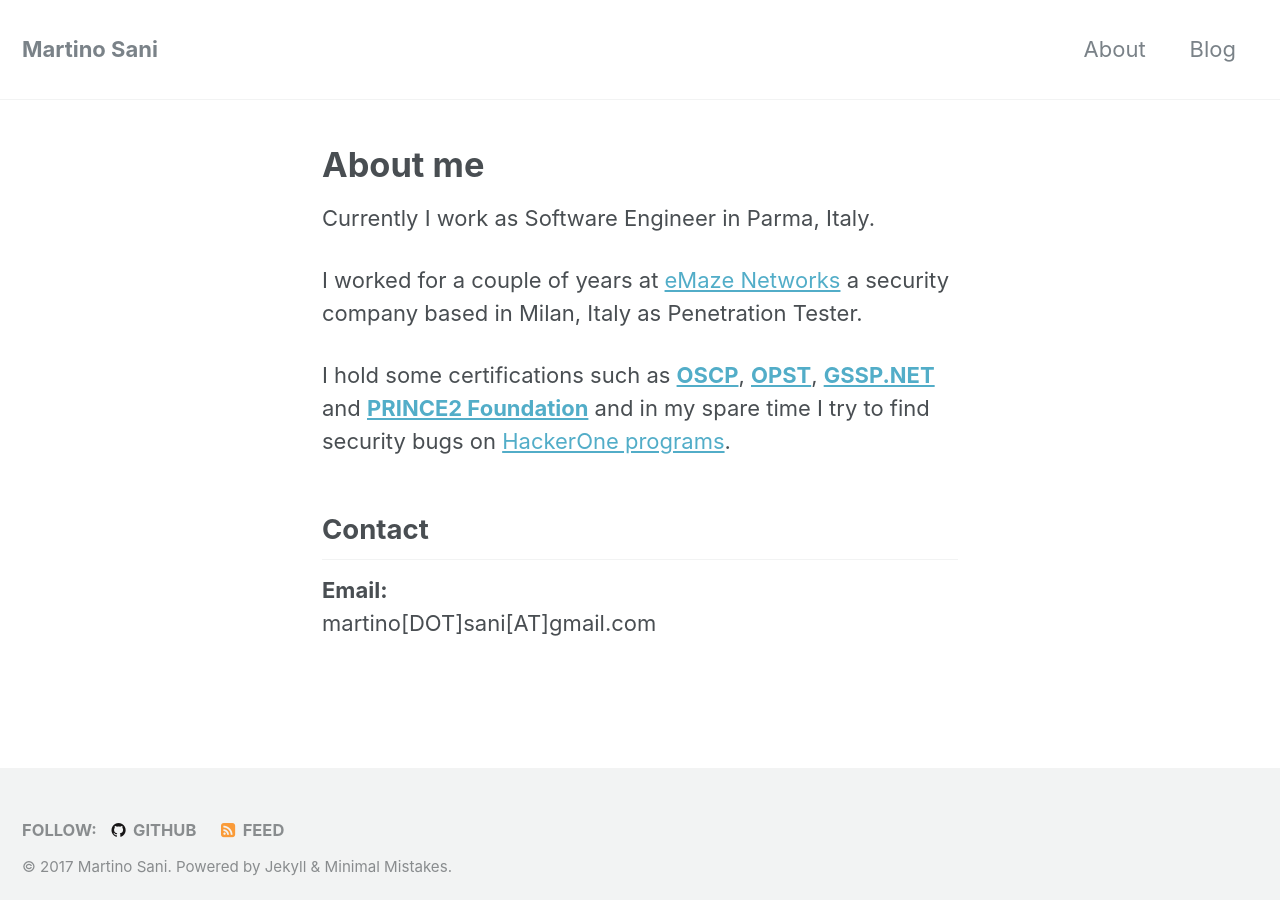
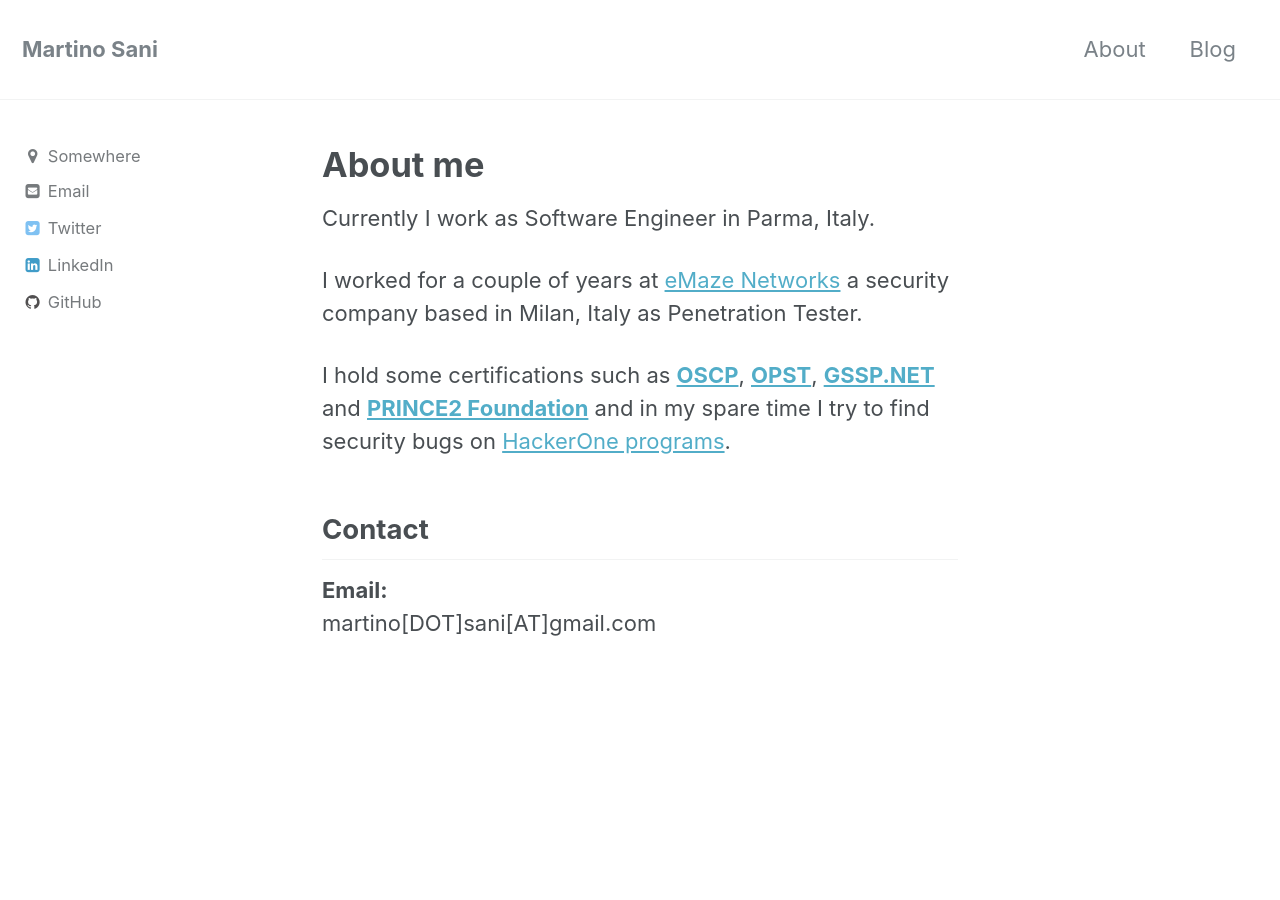
Before and after one commit to ilsani/ilsani.github.io, a Jekyll site: the page built from _pages/about.html, in a window 1280 px wide and 900 px high. Built offline with Jekyll 4.4.1, drawn with Linux system fonts in a browser that asks for light colours; some of the changed lines change nothing that is shown.

Commit message:
refactor

```diff
--- a/_config.yml
+++ b/_config.yml
@@ -246,7 +246,7 @@
       type: pages
     values:
       layout: single
-      author_profile: false
+      author_profile: true
       read_time: false
       comments: false # true
       share: false
--- a/_pages/about.html
+++ b/_pages/about.html
@@ -1,5 +1,4 @@
 ---
-layout: single
 permalink: /about/
 ---
 
```
